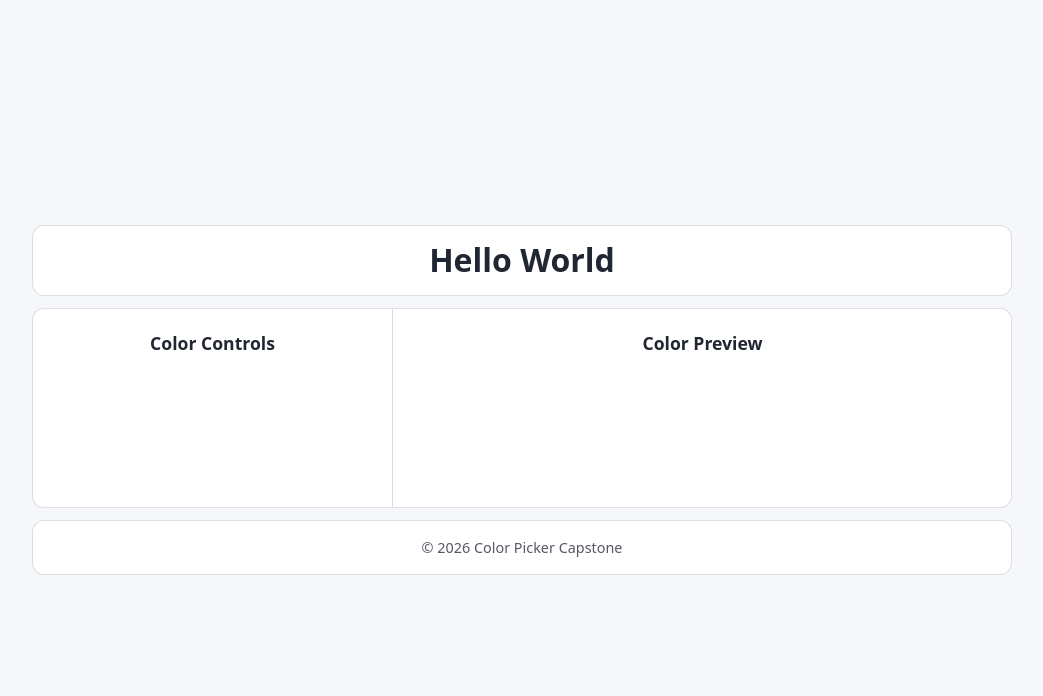
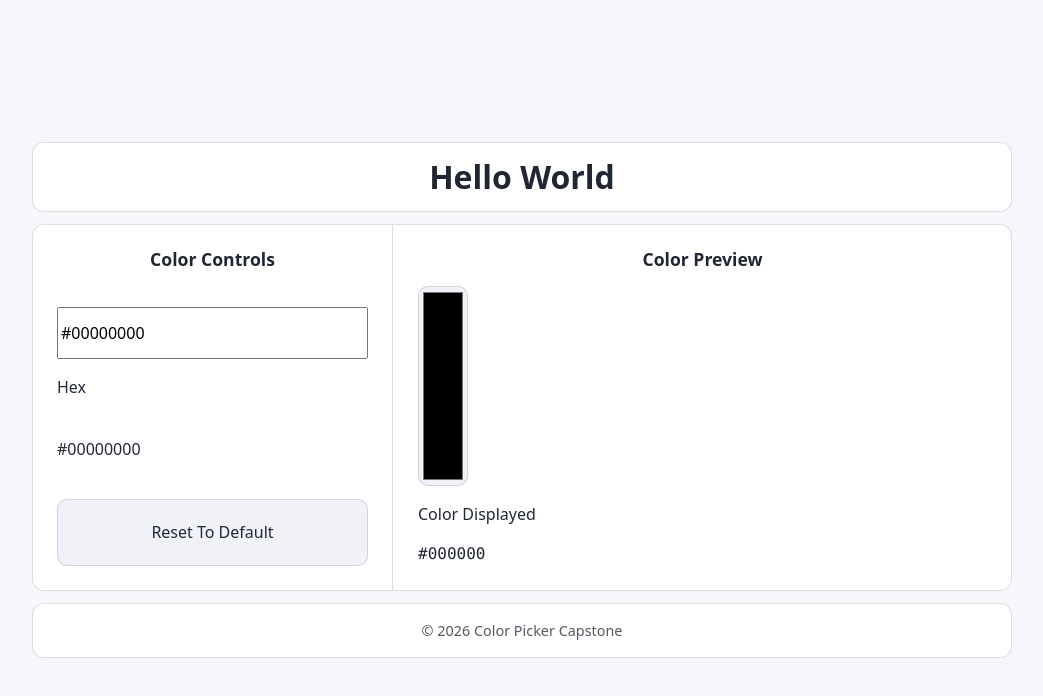
Before and after one commit to tpersaud/teaching-myself-react-monorepo, a React (Vite) app in the folder projects/m01/color-picker-capstone/: page / in a window 1280 px wide. Shown: the top 696 px of the page, without its empty margins (118-1161 px from the left). Built offline with nearby package versions, Linux system fonts and the light colour scheme.

Commit message:
Milestone 2: lift hex state to App

```diff
--- a/projects/m01/color-picker-capstone/src/App.tsx
+++ b/projects/m01/color-picker-capstone/src/App.tsx
@@ -1,9 +1,14 @@
+import { useState } from 'react';
 import './App.css'
 import ColorControls from './components/ColorControls'
 import ColorPreview from './components/ColorPreview'
 
 function App() {
   const year = new Date().getFullYear();
+  const defaultHex = "#00000000" as string;
+
+  const [hex, setHex] = useState(defaultHex);
+
   return (
     <>
       <div className="app">
@@ -11,8 +16,8 @@ function App() {
         <h1>Hello World</h1>
         </header>
         <main>
-          <ColorControls />
-          <ColorPreview />
+          <ColorControls hex={hex} defaultHex={defaultHex} onHexChange={setHex}/>
+          <ColorPreview hex={hex}/>
         </main>
         <footer>
           <p>© {year} Color Picker Capstone</p>
--- a/projects/m01/color-picker-capstone/src/components/ColorControls.tsx
+++ b/projects/m01/color-picker-capstone/src/components/ColorControls.tsx
@@ -1,10 +1,16 @@
 import './ColorControls.css'
 
-function ColorControls() {
+function ColorControls(props: { hex: string, defaultHex: string, onHexChange: (nextHex: string) => void }) {
 
   return (
     <section className="color-controls">
       <h2 className="color-controls-title">Color Controls</h2>
+      <input type="text" value={props.hex} onChange={(e) => props.onHexChange(e.target.value)} />
+      <label htmlFor="color-controls-hex" className="color-controls-label">Hex</label>
+      <div className="color-controls-meta">
+        <div className="color-controls-hex">{props.hex}</div>
+      </div>
+      <button type="reset" onClick={() => props.onHexChange(props.defaultHex)}>Reset To Default</button>
     </section>
   )
 }
--- a/projects/m01/color-picker-capstone/src/components/ColorPreview.tsx
+++ b/projects/m01/color-picker-capstone/src/components/ColorPreview.tsx
@@ -1,10 +1,17 @@
 import './ColorPreview.css'
+import { hexToHex6 } from '../utils/color';
 
-function ColorPreview() {
+function ColorPreview(props: { hex: string }) {
+  const inputHex = hexToHex6(props.hex) ?? "#000000";
 
   return (
     <section className="color-preview">
       <h2 className="color-preview-title">Color Preview</h2>
+      <input id="color-preview-swatch" type="color" className="color-preview-swatch" value={inputHex}/>
+      <label htmlFor="color-preview-swatch" className="color-preview-label">Color Displayed</label>
+      <div className="color-preview-meta">
+        <div className="color-preview-hex">{inputHex}</div>
+      </div>
     </section>
   )
 }
```
